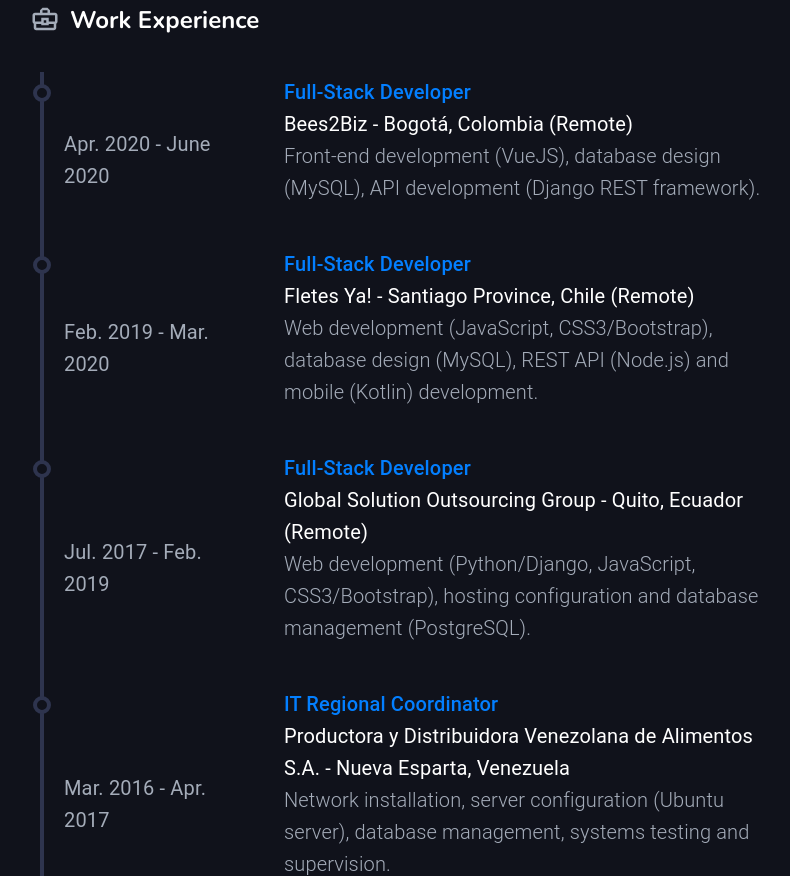
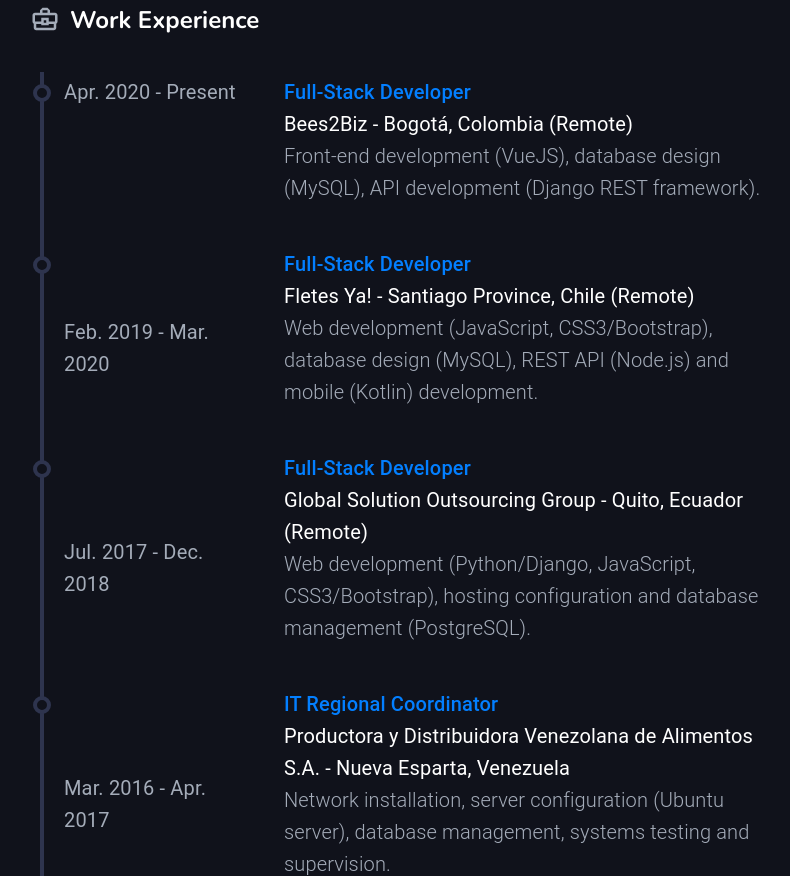
Before and after one commit to roberthdg/roberthdg.website, a Gatsby site: page /about in a window 1280 px wide. Shown: the part 837-1713 px from the top of the page, without its empty margins (312-1102 px from the left). Built offline with nearby package versions, Linux system fonts and the light colour scheme; Gatsby itself is replaced by a stand-in of ours.

Commit message:
updated CV

```diff
--- a/src/components/content/Resume.js
+++ b/src/components/content/Resume.js
@@ -11,9 +11,9 @@
 const iconStyle = {color: 'rgb(164,172,185)', fontSize: '30', position:'absolute', marginLeft: '-10px'}
 
 const workExperience = [
-  {year: 'Apr. 2020 - June 2020', title: 'Full-Stack Developer', name: 'Bees2Biz - Bogotá, Colombia (Remote)', description: 'Front-end development (VueJS), database design (MySQL), API development (Django REST framework).'},
+  {year: 'Apr. 2020 - Present', title: 'Full-Stack Developer', name: 'Bees2Biz - Bogotá, Colombia (Remote)', description: 'Front-end development (VueJS), database design (MySQL), API development (Django REST framework).'},
   {year: 'Feb. 2019 - Mar. 2020', title: 'Full-Stack Developer', name: 'Fletes Ya! - Santiago Province, Chile (Remote)', description: 'Web development (JavaScript, CSS3/Bootstrap), database design (MySQL), REST API (Node.js) and mobile (Kotlin) development.'},
-  {year: 'Jul. 2017 - Feb. 2019', title: 'Full-Stack Developer', name: 'Global Solution Outsourcing Group - Quito, Ecuador (Remote)', description: 'Web development (Python/Django, JavaScript, CSS3/Bootstrap), hosting configuration and database management (PostgreSQL).'},
+  {year: 'Jul. 2017 - Dec. 2018', title: 'Full-Stack Developer', name: 'Global Solution Outsourcing Group - Quito, Ecuador (Remote)', description: 'Web development (Python/Django, JavaScript, CSS3/Bootstrap), hosting configuration and database management (PostgreSQL).'},
   {year: 'Mar. 2016 - Apr. 2017', title: 'IT Regional Coordinator', name: 'Productora y Distribuidora Venezolana de Alimentos S.A. - Nueva Esparta, Venezuela', description: 'Network installation, server configuration (Ubuntu server), database management, systems testing and supervision.'},
   {year: 'Oct. 2014 - Mar. 2016', title: 'IT Analyst', name: 'Productora y Distribuidora Venezolana de Alimentos S.A. - Nueva Esparta, Venezuela', description: 'Web app development (PHP, JavaScript, CSS and MySQL), staff training on propietary software, IT support.'}
 
```
